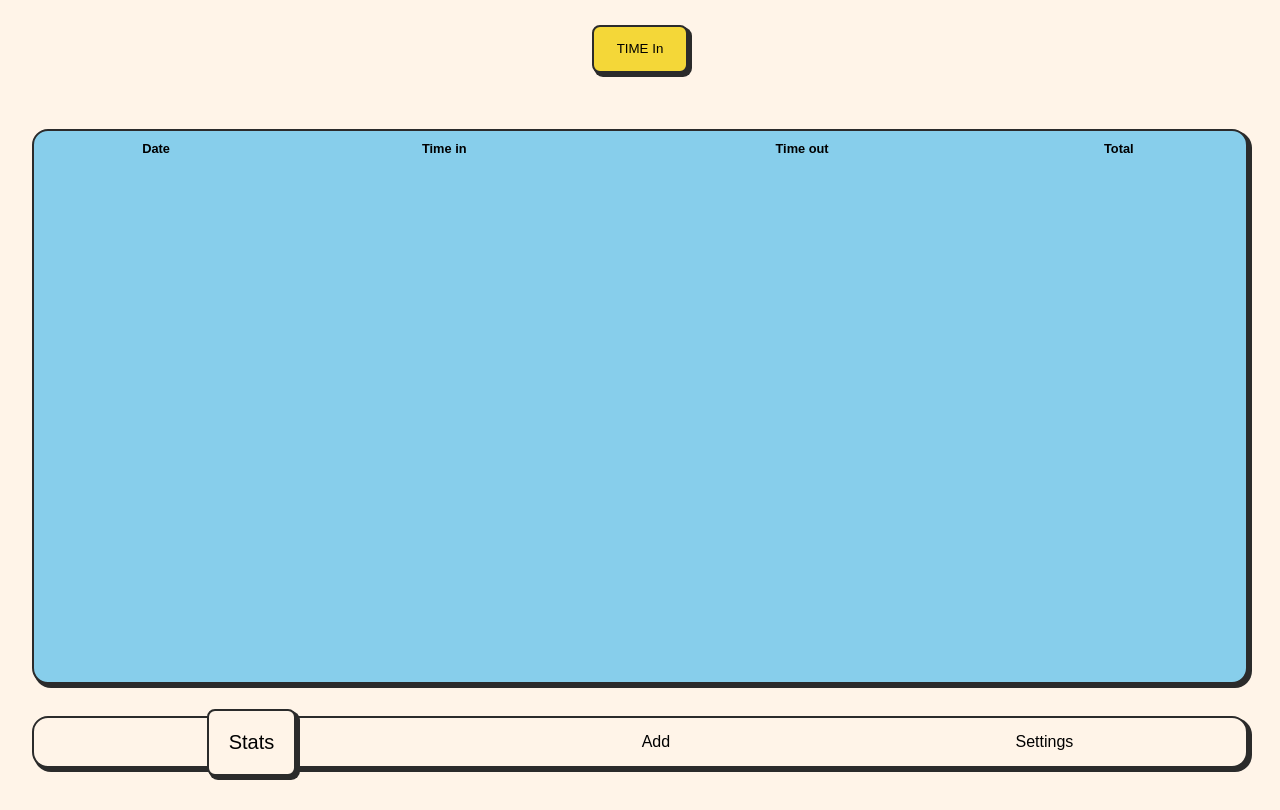
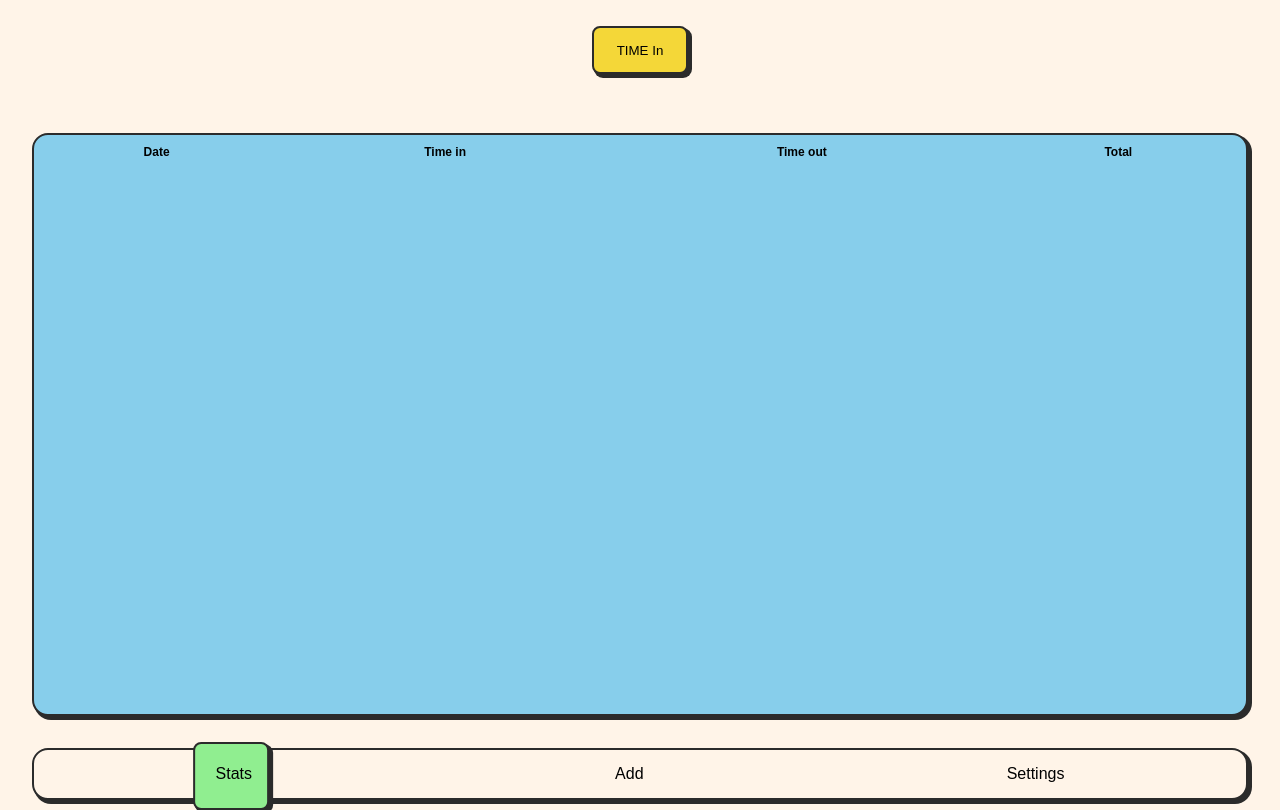
Before and after one commit to luisrafaeldeluvio/shiftly, a website built with Vite: page index.html in a window 1280 px wide. Built offline with nearby package versions, Linux system fonts and the light colour scheme; a web font is replaced by a local one.

Commit message:
feat(nav): add animated slider indicator under nav items
- introduce a slider in the nav markup and implement `moveNavSlider()` in `dom‑events.ts` to position and animate the slider beneath each tab on load
- update `nav.scss` to style and position the slider, enable `ul` positioning, and adjust blend/transition settings
- tweak table font size in `main.scss` to 0.75rem so all columns fit without horizontal scrolling

```diff
--- a/index.html
+++ b/index.html
@@ -38,9 +38,10 @@
 
     <div class="nav">
       <ul>
-        <li class="ts-navstats nav--active">Stats</li>
-        <li class="ts-navadd">Add</li>
-        <li class="ts-navsettings">Settings</li>
+        <li id="navstats">Stats</li>
+        <li id="navadd">Add</li>
+        <li id="navsettings">Settings</li>
+        <div class="__slider"></div>
       </ul>
     </div>
   </body>
--- a/src/scripts/dom-events.ts
+++ b/src/scripts/dom-events.ts
@@ -45,6 +45,42 @@ function addStopButtonEventListener(): void {
   });
 }
 
+function moveNavSlider(id: string): void {
+  const nav = document.querySelector(".nav") as HTMLDivElement;
+  const navList = nav.querySelector("ul") as HTMLUListElement;
+  const navSlider = document.querySelector(".__slider") as HTMLDivElement;
+
+  const listWidth: Record<string, number> = {};
+  for (const item of navList.children) {
+    if (item.tagName === "DIV") {
+      continue;
+    }
+
+    listWidth[item.id] = item.clientWidth;
+  }
+
+  if (!(id in listWidth)) {
+    throw new Error(`"${id}" not found in ${Object.keys(listWidth)}`);
+  }
+
+  const selectedElem = document.querySelector(`#${id}`) as HTMLElement;
+  const calc =
+    selectedElem.getBoundingClientRect().left -
+    navList.getBoundingClientRect().left;
+
+  navSlider.style.transform = `translateX(calc(${calc}px - 1.4rem))`;
+
+  navSlider.style.width = `calc( ${listWidth[id]}px + 2.5rem)`;
+}
+
+const sleep = (ms: number) => new Promise((res) => setTimeout(res, ms));
+
+moveNavSlider("navadd");
+await sleep(1500);
+moveNavSlider("navsettings");
+await sleep(1500);
+moveNavSlider("navstats");
+
 export function initDomEvents(): void {
   addStartButtonEventListener();
   addStopButtonEventListener();
--- a/src/style/main.scss
+++ b/src/style/main.scss
@@ -52,7 +52,7 @@
   &__table {
     width: 100%;
     overflow-y: scroll;
-    font-size: 0.8rem;
+    font-size: 0.75rem;
     text-align: center;
 
     th,
--- a/src/style/nav.scss
+++ b/src/style/nav.scss
@@ -1,23 +1,31 @@
 @use "utils";
 
 .nav {
-  margin-bottom: 2rem;
+  // margin-bottom: 2rem;
   background: utils.$secondary-color;
+  @include utils.shadowed-border();
   width: 95%;
-  @include utils.shadowed-border();
 
   ul {
     display: flex;
+    position: relative;
     justify-content: space-around;
     align-items: center;
+    z-index: 1;
     height: 3rem;
     list-style-type: none;
-  }
 
-  &--active {
-    background: utils.$secondary-color;
-    padding: 1.25rem;
-    font-size: 1.25rem;
-    @include utils.shadowed-border($border-radius: 0.5rem);
+    .__slider {
+      top: -0.5rem;
+      mix-blend-mode: multiply;
+      transition: transform 0.25s ease;
+      background: #90ee90;
+      padding: 2rem;
+      @include utils.shadowed-border($border-radius: 0.5rem);
+      position: absolute;
+      left: 0;
+      z-index: 2;
+      height: 10px;
+    }
   }
 }
```
